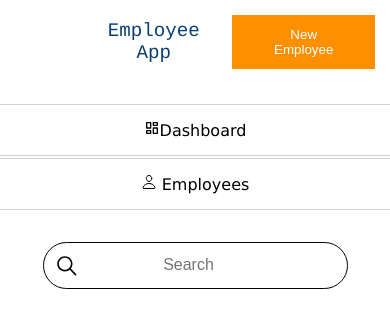
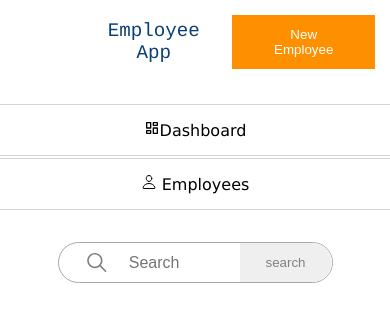
Before and after one commit to Lspacedev/employee-app, a React (Create React App) app: page / in a window 390 px wide. Shown: the top 328 px of the page. Built offline with nearby package versions, Linux system fonts and the light colour scheme.

Commit message:
updated search btn

```diff
--- a/public/index.html
+++ b/public/index.html
@@ -3,7 +3,7 @@
   <head>
     <meta charset="utf-8" />
     <link rel="icon" href="%PUBLIC_URL%/favicon.ico" />
-    <meta name="viewport" content="width=device-width, initial-scale=1" />
+    <meta name="viewport" content="width=device-width" />
     <meta name="theme-color" content="#000000" />
     <meta
       name="description"
--- a/src/App.css
+++ b/src/App.css
@@ -98,22 +98,22 @@ body,
   width: 90%;
 }
 
+* {
+}
+
 .search-div {
   margin: 10px 0px;
-  width: 60%;
   border: 1px solid rgb(168, 168, 168);
   border-radius: 40px;
   position: relative;
-  padding: 10px 15px;
-  background-color: white;
+  width: 70%;
+  padding: 10px 0px 10px 0px;
+
 }
 .search-div input[type="search"] {
-  width: 60%;
-  padding: 5px;
+  width: 50%;
   border: none;
-}
-.search-div input[type="search"] {
-  border: none;
+
 }
 
 .search-div input[type="search"]:focus {
@@ -121,10 +121,31 @@ body,
 }
 .search-div input[type="search"]::placeholder {
   font-size: 1rem;
-  text-align: center;
 }
+
 #search-icon {
   color: gray;
+  height: 100%;
+  padding: 0px 25px;
+  border-radius: 40px 0px 0px 40px;
+}
+
+
+#search-btn {
+  position: absolute;
+  top: 0px;
+  right: 0px;
+  color: gray;
+  height: 100%;
+  margin: 0px;
+  padding: 0px 25px;
+  border: none;
+  border-radius: 0px 40px 40px 0px;
+  border-right: 1px solid rgb(248, 248, 248);
+}
+
+#search-btn:hover {
+  background-color: rgb(222, 222, 222);
 }
 .Form {
   position: absolute;
@@ -322,13 +343,7 @@ input[type="email"] {
   padding: 12px;
 }
 
-#search-icon {
-  color: black;
-}
 
-#search-icon:hover {
-  color: gray;
-}
 
 @media (max-width: 1200px) {
 }
@@ -337,10 +352,7 @@ input[type="email"] {
   .delete-update {
     gap: 80px;
   }
-  .search-div {
-    margin: 10px 0px;
-    width: 80%;
-  }
+
 }
 
 @media (max-width: 480px) {
@@ -371,12 +383,7 @@ input[type="email"] {
     border-bottom: 1px solid lightgray;
     margin-bottom: 2px;
   }
-  .search-div {
-    margin: 10px 0px;
-    width: 70%;
-    border: 1px solid black;
-    position: relative;
-  }
+
 }
 
 @media (max-width: 320px) {
@@ -402,18 +409,5 @@ input[type="email"] {
     margin-bottom: 2px;
   }
 
-  .search-div {
-    margin: 10px 0px;
-    width: 60%;
-    border: 1px solid black;
-    position: relative;
-  }
-  .search-div input[type="search"] {
-    margin: 0px;
-    width: 60%;
-  }
 
-  #search-icon {
-    top: 0;
-  }
 }
--- a/src/components/displayEmployees.js
+++ b/src/components/displayEmployees.js
@@ -24,7 +24,7 @@ function DisplayEmployees({
   const [searchInput, setSearchInput] = useLocalStorage("searchInput", "");
   const [submittedSearch, setsubmittedSearch] = useLocalStorage(
     "submittedSearch",
-    ""
+    "",
   );
 
   const [searchResults, setSearchResults] = useState([]);
@@ -48,8 +48,8 @@ function DisplayEmployees({
               .match(submittedSearch.toLowerCase()) ||
             employee.id.toString().match(submittedSearch) ||
             employee.phone.toString().match(submittedSearch.toString()) ||
-            employee.email.match(submittedSearch)
-        )
+            employee.email.match(submittedSearch),
+        ),
       );
     }
     return () => {
@@ -91,15 +91,13 @@ function DisplayEmployees({
     <div className="Display">
       <div className="search-div">
         <IoIosSearch
-          onClick={handleSearchSubmit}
           id="search-icon"
           style={{
             position: "absolute",
-            top: "10px",
-            left: "10px",
+            top: "0px",
+            left: "0px",
             fontSize: "1.6rem",
-            marginRight: "0px",
-            padding: "0px",
+            margin: "0px",
           }}
         />
         <input
@@ -108,6 +106,9 @@ function DisplayEmployees({
           onChange={handleSearchChange}
           value={searchInput}
         />
+        <button id="search-btn" onClick={handleSearchSubmit}>
+          search
+        </button>
       </div>
 
       <ul className="employees-display">
```
